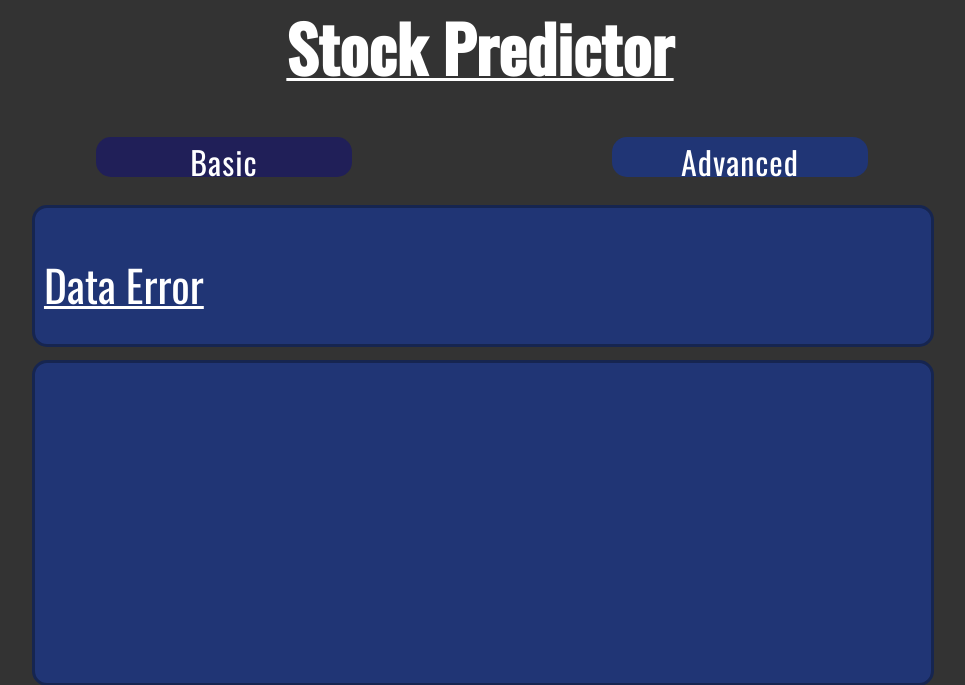
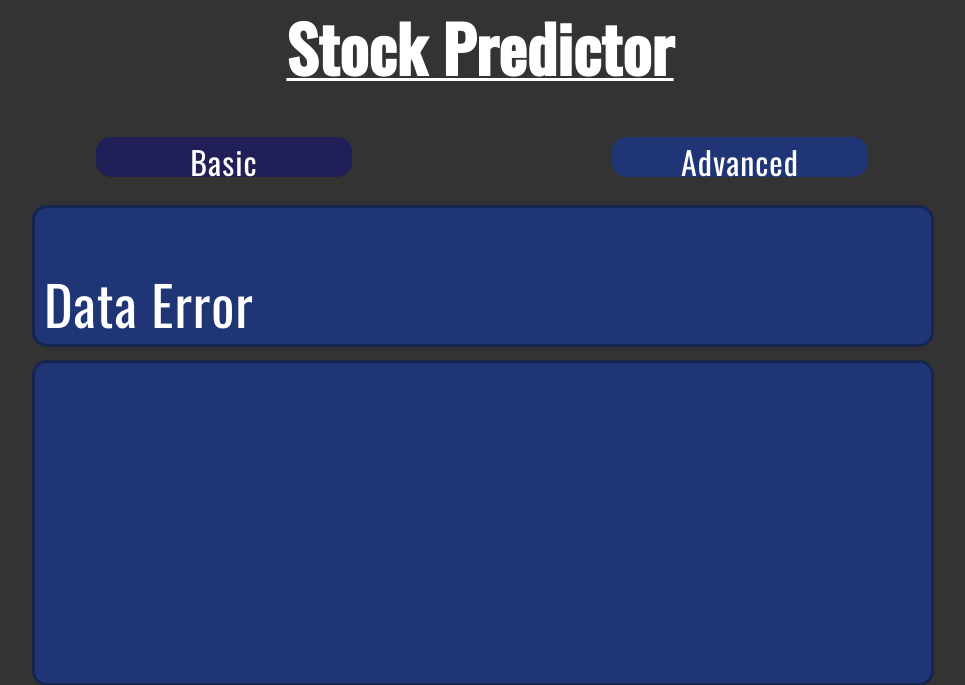
Before and after one commit to Colcothar/Stock-Cast, a Python web app: template templates/error.html in a window 1280 px wide. Shown: the top 685 px of the page, without its empty margins (160-1125 px from the left). Run offline with Jinja, Linux system fonts and the light colour scheme; the template is opened without the code that fills it, so the values that code supplies are empty.

Commit message:
Update main.css

```diff
--- a/static/css/main.css
+++ b/static/css/main.css
@@ -21,7 +21,7 @@ html, body {
 
 
 .DataContainer{
-  position: relative;
+
   border:3px solid;
   border-color: #162550;
   border-radius: 15px;
@@ -29,7 +29,7 @@ html, body {
   background-color: #203575;
   margin-top:2%;
   margin-left: 15%;
-  display: block;
+
   width: 70%;
   height: 40%;
   background-color: #203575;
@@ -58,9 +58,14 @@ h2{
 }
 
 .subTitle{
+  height: 100%;
+  width: 100%;
+  vertical-align: middle;
+  letter-spacing: 1px;
+  text-align: left;
+  font-size: 200%;
   color: white;
-  font-size: 160%;
-  text-decoration: underline white 3px;
+
 }
 
 .menuBtn {
@@ -242,11 +247,12 @@ form{
 #valueContainer{
   margin-left: 76%;
   padding: 0 auto;
-
   text-align: left;
 
 }
 
+
+
 #value{
   font-size: 60%;
 }
```
